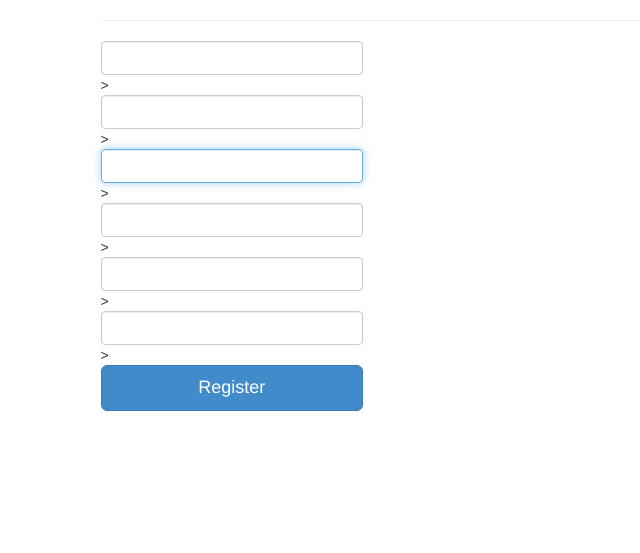
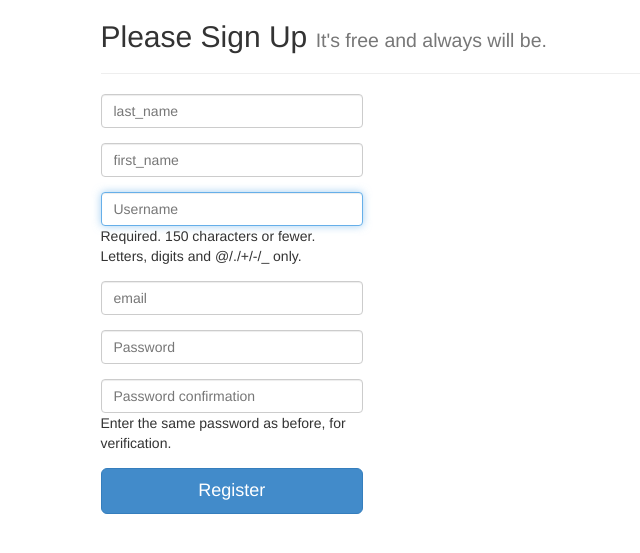
Before and after one commit to alanleegithub/heroku, a Django app: template templates/register.html in a window 1280 px wide. Shown: the top 553 px of the page, without its empty margins (262-902 px from the left). Run offline with Django 3.2, Linux system fonts and the light colour scheme; the template is opened without the code that fills it: values that come from a table or form of the project are taken from there, others are empty; parts of the project's set-up code (start-up, migrations or seed data) failed here and were passed over; some libraries are stand-ins or nearby versions.

Commit message:
register page UI and function ok, but login function fail

```diff
--- a/blog/forms.py
+++ b/blog/forms.py
@@ -6,6 +6,12 @@ class MyRegistrationForm(UserCreationForm):
     email = forms.EmailField(required = True)
     first_name = forms.CharField(required = True)
     last_name = forms.CharField(required = True)
+
+    def __init__(self, *args, **kwargs):
+      super(MyRegistrationForm, self).__init__(*args, **kwargs)
+      for myField in self.fields:
+        self.fields[myField].widget.attrs['class'] = 'form-control'
+        self.fields[myField].widget.attrs['placeholder'] = self.fields[myField].label or myField
 
     class Meta:
         model = User
--- a/blog/views.py
+++ b/blog/views.py
@@ -33,8 +33,7 @@ def login(request):
     if user is not None:
         auth.login(request, user)
         return HttpResponseRedirect('blogs.html')
-    else:
-        return HttpResponseRedirect('/register/')
+    return HttpResponseRedirect('/register/')
 """
 def register_main(request):
     c = {}
@@ -49,10 +48,9 @@ def register(request):
         if form.is_valid():
            form.save()
            return HttpResponseRedirect('/blogs/')
-        else:
            #print "last_name = %s" % request.POST.get("last_name", '')
            #print "errors1 = %s" % form.errors
-           return render(request, 'register.html', {'form': form})
+        return render(request, 'register.html', {'form': form})
 
     # 1st time visit
     args = {}
--- a/templates/register.html
+++ b/templates/register.html
@@ -11,6 +11,8 @@
         <h2 style="color: red;">
             Please correct the error{{ form.errors|pluralize }} below.
         </h2>
+    {% else %}
+        <h2>Please Sign Up <small>It's free and always will be.</small></h2>
     {% endif %}
     <hr class="colorgraph">
     {% for field in form %}
@@ -19,8 +21,9 @@
       {% endfor %}
       <div class="row">
        <div class="col-xs-6 col-sm-6 col-md-6">
-        <input class="form-control"
-     {{field}}>
+        <div class="form-group">
+        {{field}}{{field.help_text}}
+        </div>
        </div>
       </div>
     {% endfor %}
```
